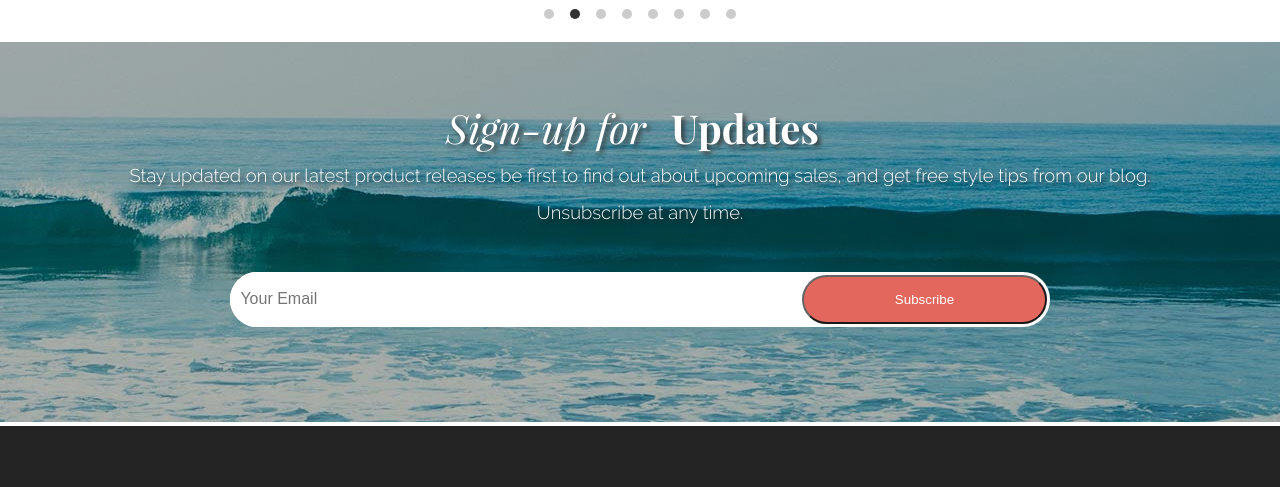
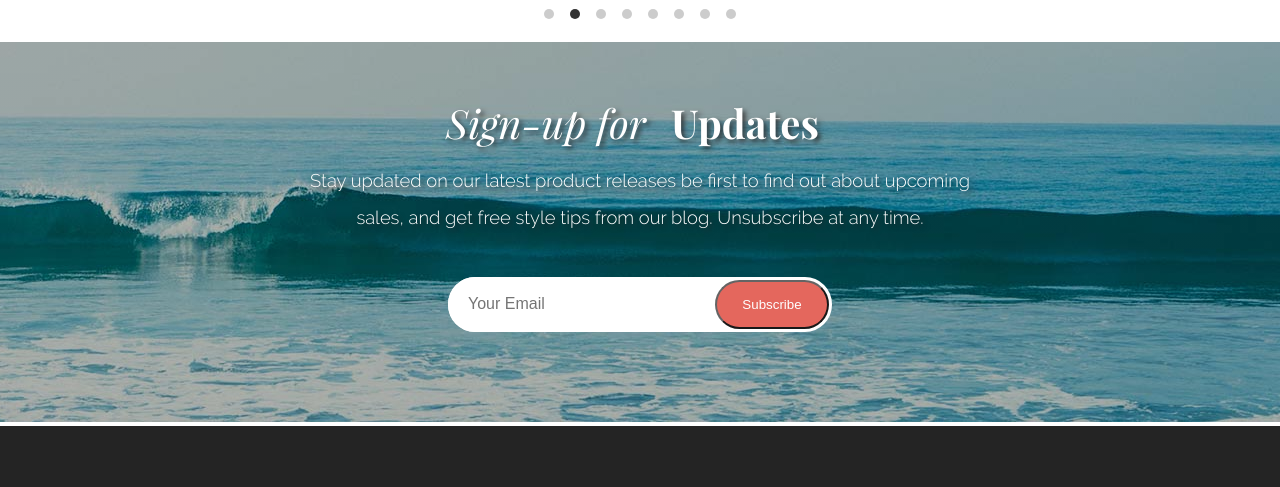
Before and after one commit to dh996699/aloha, a website: page index.html in a window 1280 px wide. Shown: the part 2087-2574 px from the top of the page. Drawn offline with nearby package versions, Linux system fonts and the light colour scheme; files whose address does not match are found by name.

Commit message:
finish session @1240px

```diff
--- a/style.css
+++ b/style.css
@@ -425,7 +425,7 @@ h2 { font-family: 'Playfair Display', serif;
     align-items: center;
     line-height: 2;
     font-size: 1.15rem;
-    margin-top: 10px;
+    margin-top: 20px;
 }
 
 .aloha-subscribe {
@@ -438,8 +438,6 @@ h2 { font-family: 'Playfair Display', serif;
     display: flex;
     justify-content: center;
     align-items: center;
-
-
 }
 
 .form-subscribe {
@@ -451,7 +449,7 @@ h2 { font-family: 'Playfair Display', serif;
 
 .email {
     font-size: 1rem;
-    padding-left: 10px;
+    padding-left: 20px;
     border-radius: 27px;
     border:none;
     outline: none;
@@ -778,7 +776,7 @@ h2 { font-family: 'Playfair Display', serif;
     display: flex;
     justify-content: center;
     align-items: center;
-    width: 80%;
+    max-width: 60vw;
     margin: 40px auto;
 }
 
@@ -845,6 +843,29 @@ h2 { font-family: 'Playfair Display', serif;
 }
 }
 
+/* ************  Media @ 750px configuration ****************************/
+
+@media screen and (min-width: 750px) {
+
+
+/*  aloha sign-up session for 750px */
+
+.aloha-subscribe {
+    max-width: 50vw;
+}
+
+/* ************  Media @ 1024px configuration ****************************/
+
+@media screen and (min-width: 1024px) {
+
+
+    /*  aloha sign-up session for 1024px */
+
+    .aloha-subscribe {
+        max-width: 40vw;
+    }
+
+
 /* ************  Media @ 1240px configuration ****************************/
 
 @media screen and (min-width: 1240px) {
@@ -859,6 +880,7 @@ h2 { font-family: 'Playfair Display', serif;
     margin: 0 auto;
     padding: 20px;
 }
+
 .logo {
     flex-basis: 19%;
     align-self: flex-start;
@@ -869,6 +891,7 @@ h2 { font-family: 'Playfair Display', serif;
     max-width: 150px;
     align-self: flex-start;
 }
+
 .cart-icon {
     align-items: flex-end;
 }
@@ -882,19 +905,19 @@ h2 { font-family: 'Playfair Display', serif;
     text-align: center;
     justify-content: space-evenly;
     max-width: 560px;
+    }
 
-}
 .aloha-nav li {
     display: inline-block;
     font-size: 1rem;
     margin: 0 7px;
+}
 
-}
 .aloha-nav ul {
     border-top: none;
 
 }
-    /*   Aloha Banner for 1240px */
+/*   Aloha Banner for 1240px */
 
 .aloha-banner {
     background:
@@ -923,7 +946,7 @@ h2 { font-family: 'Playfair Display', serif;
     justify-content: center;
 }
 
-      /* aloha about session */
+/* aloha about session for 1240px */
 
 .aloha-about {
     padding: 60px 300px;
@@ -953,7 +976,7 @@ span { font-weight: bold;
     margin-top: 1.7rem;
 }
 
-/* Category Session for 600px */
+/* Category Session for 1240px */
 
 .mens {
     height: 300px;
@@ -1002,12 +1025,13 @@ span { font-weight: bold;
 .women {
     height: 300px;
 }
+
 .women a {
     font-weight: normal;
     font-size:2.5rem;
 }
 
-/*  Feature Product for 600px  */
+/*  Feature Product for 1240px  */
 
 .carousel-cell {
     width: 25%;
@@ -1017,8 +1041,19 @@ span { font-weight: bold;
       max-width: 230px;
   }
 
+/*  aloha sign-up session for 1240px */
 
+.aloha-subscribe {
+    width: 30vw;
+}
 
+.sign-up-body {
+    width:700px;
+}
+/* Page Footer for 1240px */
 
+.site-footer {
+    padding: 5% 5%;
+}
 
 }
```
